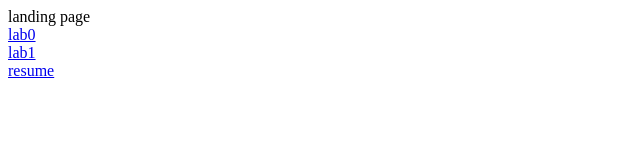
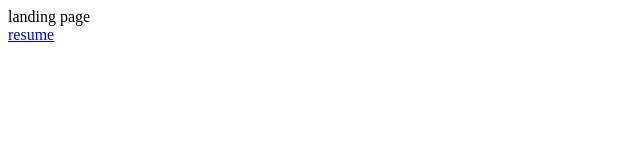
Before and after one commit to iwen-sue/comp4537, a plain HTML site: page index.html in a window 1280 px wide. Shown: the whole page, without its empty margins (0-640 px from the left). Drawn offline with Linux system fonts and the light colour scheme.

Commit message:
remove links to lab0 and lab1 from landing page

```diff
--- a/index.html
+++ b/index.html
@@ -8,10 +8,6 @@
 <body>
     landing page
     <br>
-    <a href="./COMP4537/lab0/index.html">lab0</a>
-    <br>
-    <a href="./COMP4537/lab1/index.html">lab1</a>
-    <br>
     <a href="./resume/resume.html">resume</a>
     <!-- <br>
     <a href="./COMP4537/test">test</a> -->
```
